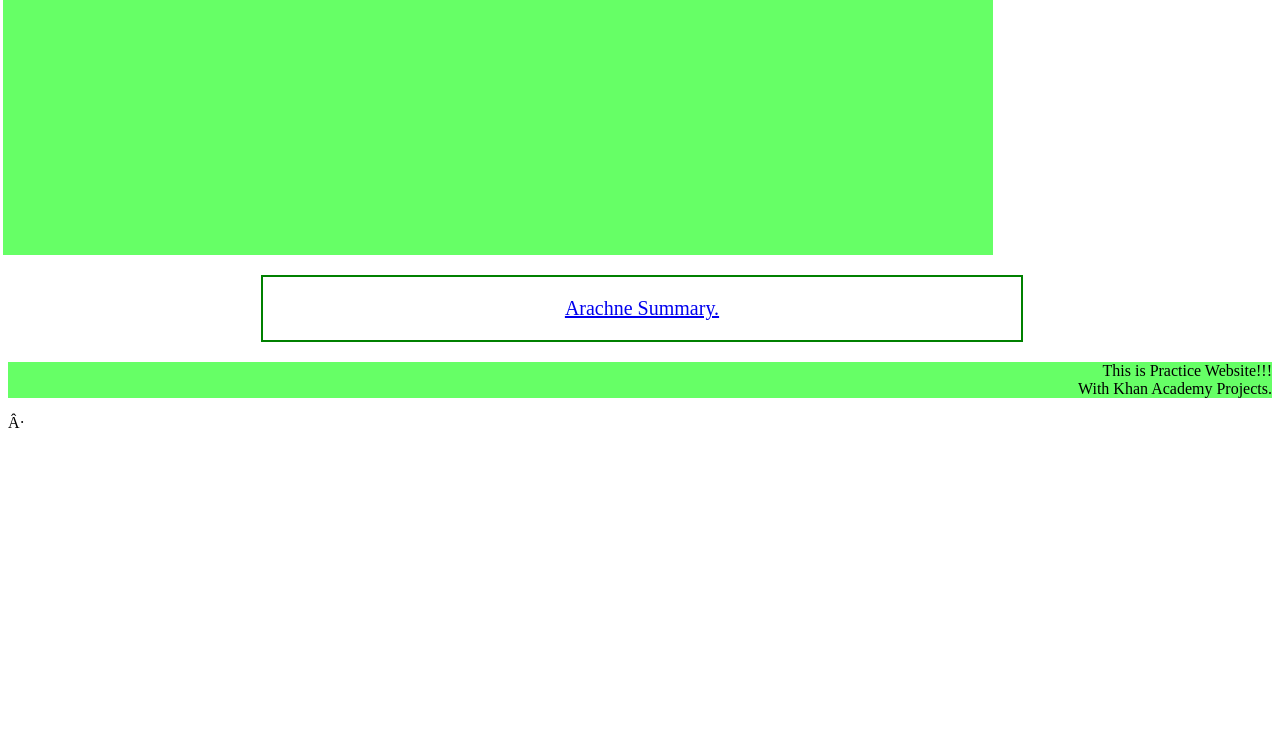
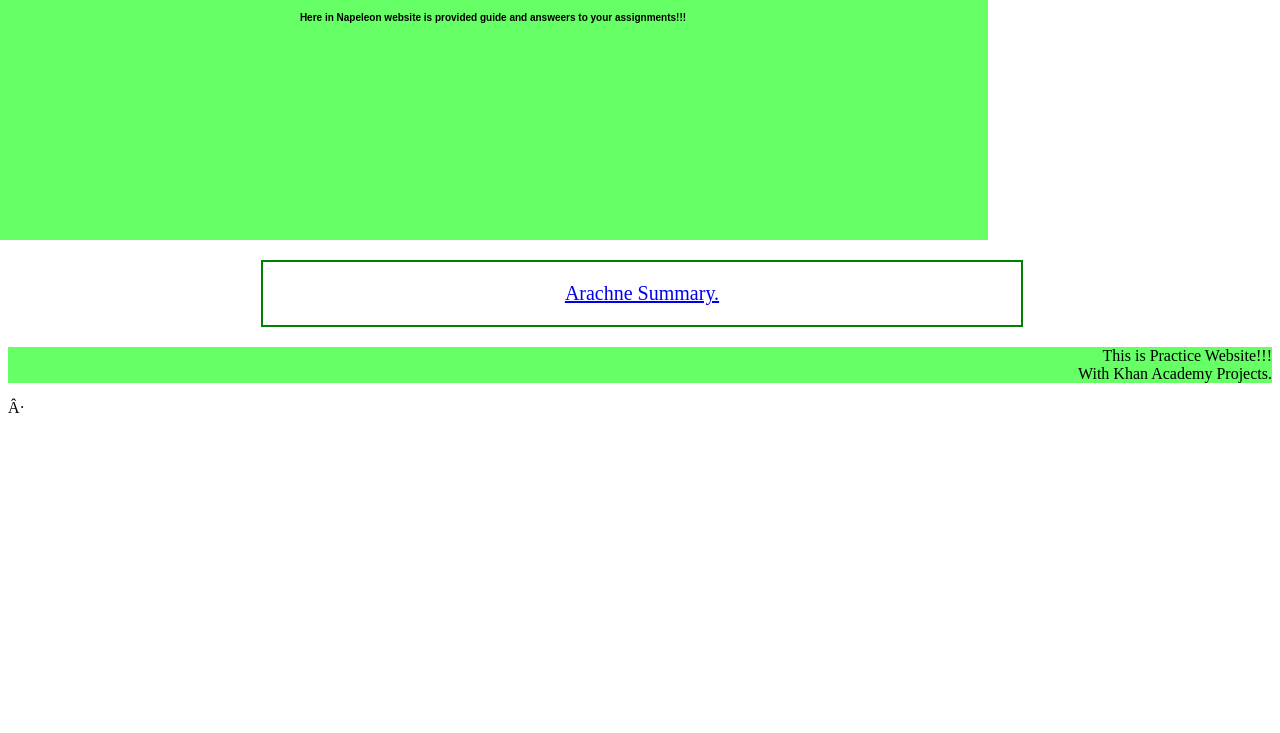
Before and after one commit to napeleon/napeleon.github.io, a plain HTML site: page index.html in a window 1280 px wide. Shown: the part 67-800 px from the top of the page. Drawn offline with Linux system fonts and the light colour scheme.

Commit message:
Update index.html

```diff
--- a/index.html
+++ b/index.html
@@ -29,12 +29,12 @@
                  width: 990px;
                  background-color: rgb(102,255,102);
                  font-family: sans-serif;
-                 margin-top: -5px;
+                 margin-top: -20px;
                  margin-right: -5px;
                  margin-bottom: 20px;
-                 margin-left: -5px;
+                 margin-left: -10px;
                  text-align: center;
-                 line-height: 1px;
+
 
 
 
```
